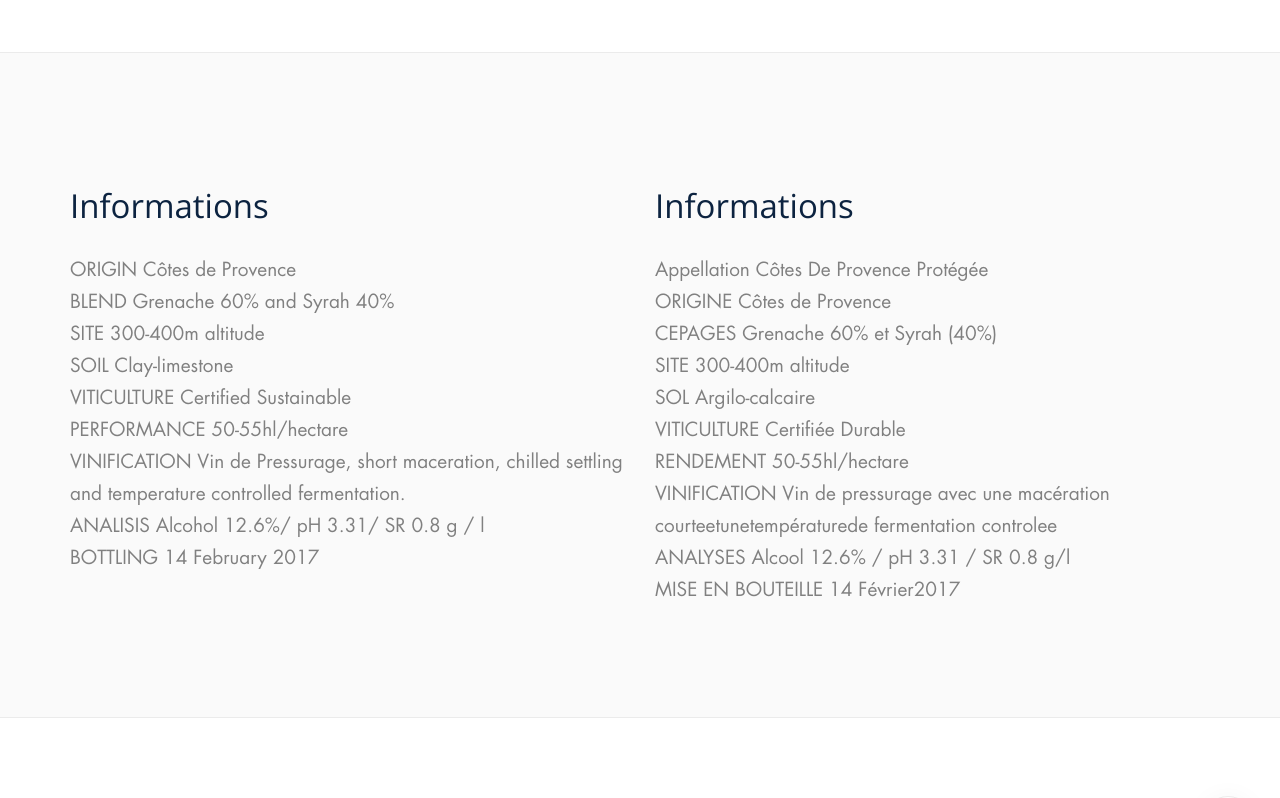
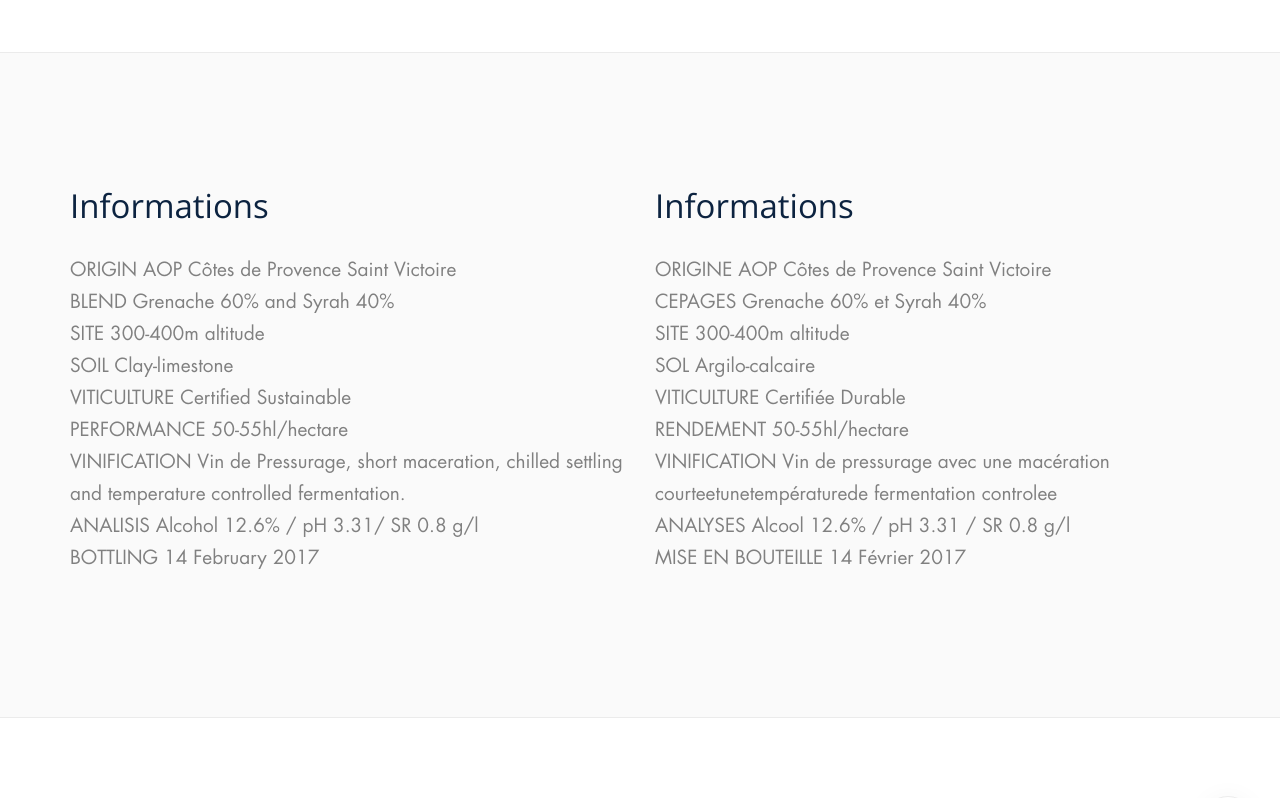
Before and after one commit to razrfly/delahousse, a Jekyll site: the page built from wine.html, in a window 1280 px wide and 900 px high, scrolled down 2805 px, cut to the strip 0-798 px from the top of the window. Built offline with Jekyll 4.4.1, drawn with Linux system fonts in a browser that asks for light colours; some web fonts are replaced.

Commit message:
Tweak text on wine page

```diff
--- a/wine.html
+++ b/wine.html
@@ -59,14 +59,14 @@
         <div class="switchable__text">
           <h2>Informations</h2>
           <p class="lead">
-              ORIGIN Côtes de Provence <br>
+              ORIGIN AOP Côtes de Provence Saint Victoire<br>
               BLEND Grenache 60% and Syrah 40% <br>
               SITE 300-400m altitude <br>
               SOIL Clay-limestone <br>
               VITICULTURE Certified Sustainable <br>
               PERFORMANCE 50-55hl/hectare <br>
               VINIFICATION Vin de Pressurage, short maceration, chilled settling and temperature controlled fermentation. <br>
-              ANALISIS Alcohol 12.6%/ pH 3.31/ SR 0.8 g / l <br>
+              ANALISIS Alcohol 12.6% / pH 3.31/ SR 0.8 g/l <br>
               BOTTLING 14 February 2017
             </p>
         </div>
@@ -75,16 +75,15 @@
         <div class="switchable__text">
           <h2>Informations</h2>
           <p class="lead">
-            Appellation Côtes De Provence Protégée<br>
-            ORIGINE Côtes de Provence<br>
-            CEPAGES Grenache 60% et Syrah (40%)<br>
+            ORIGINE AOP Côtes de Provence Saint Victoire<br>
+            CEPAGES Grenache 60% et Syrah 40%<br>
             SITE 300-400m altitude<br>
             SOL Argilo-calcaire<br>
             VITICULTURE Certifiée Durable<br>
             RENDEMENT 50-55hl/hectare<br>
             VINIFICATION Vin de pressurage avec une macération courteetunetempératurede fermentation controlee<br>
             ANALYSES Alcool 12.6% / pH 3.31 / SR 0.8 g/l<br>
-            MISE EN BOUTEILLE 14 Février2017
+            MISE EN BOUTEILLE 14 Février 2017
           </p>
         </div>
       </div>
```
